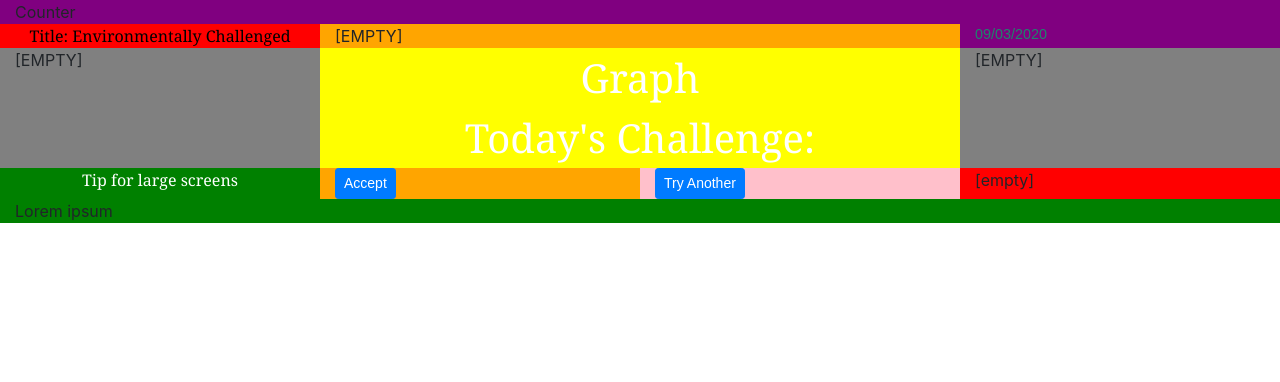
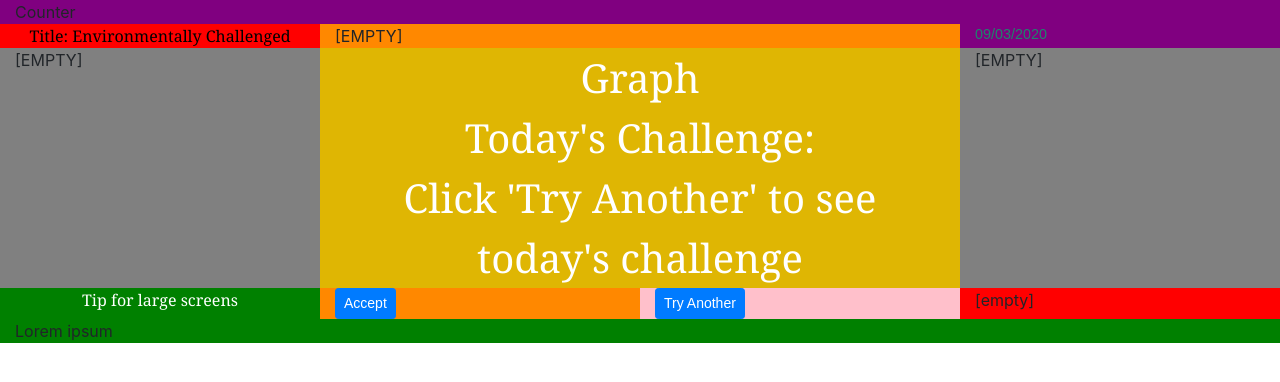
Before and after one commit to MoSiReRo/environmentally-challenged-frontend, a React (Create React App) app: page / in a window 1280 px wide. Shown: the top 382 px of the page. Built offline with nearby package versions, Linux system fonts and the light colour scheme.

Commit message:
Try Another button generates challenge description

```diff
--- a/public/styles.css
+++ b/public/styles.css
@@ -64,7 +64,7 @@ footer {
 }
 
 .yellow {
-  background-color: yellow;
+  background-color: rgb(223, 182, 3);
 }
 
 .pink {
@@ -76,7 +76,7 @@ footer {
 }
 
 .orange {
-  background-color: orange;
+  background-color: rgb(255, 136, 0);
 }
 
 .purple {
--- a/src/App.js
+++ b/src/App.js
@@ -10,29 +10,14 @@ class App extends React.Component {
   state = {
     date: "",
     challenges: [
-  "Bring a reusable bag when you go shopping",
-  "Don't buy anything packaged in plastic",
-  "Use a reusable water bottle",
-  "Use a reusable coffee cup",
-  "Reuse a plastic bag as a bin bag",
-  "Buy reusable straws",
-  "Use a compost bin for your food waste",
-  "Switch all your bills and bank statements to paperless",
-  "Don't eat meat today",
-  "Try a plant-based milk alternative",
-  "Take a 4 minute shower",
-  "Don't overfill your kettle; only boil the amount you need",
-  "Replace your light bulbs with more energy-efficient ones",
-  "Don't leave water running longer than it needs to",
-  "Do your laundry at a lower temperature",
-  "Use a drying rack instead of the tumble dryer",
-  "Use public transport instead of driving",
-  "Walk or cycle instead of driving",
-  "Buy your next item of clothing at a second-hand store",
-  "Give your unwanted clothes to charity instead of throwing them away",
-  "Read up on what can and can't be recycled in your borough",
-  "Encourage someone else to adopt eco-friendly habits"
-   ]
+      {ChallengeId: "966967c4-62ee-11ea-bc55-0242ac130003", challengeDesc: "Bring a reusable bag when you go shopping", completed: 0, userId: 1, accepted: 0, tips: "Doing this for a year will save XX litres of water"},
+      {ChallengeId: "96696a26-62ee-11ea-bc55-0242ac130003", challengeDesc: "Don't buy anything packaged in plastic", completed: 0, userId: 1, accepted: 0, tips: "Doing this for a year will save XXX"},
+      {ChallengeId: "96696b2a-62ee-11ea-bc55-0242ac130003", challengeDesc: "Use a reusable water bottle", completed: 0, userId: 1, accepted: 0, tips: "Doing this for a year will save YYY"},
+      {ChallengeId: "96696c10-62ee-11ea-bc55-0242ac130003", challengeDesc: "Switch all your bills and bank statements to paperless", completed: 0, userId: 1, accepted: 0, tips: "Doing this for a year will save ZZZ"},
+      {ChallengeId: "96696ce2-62ee-11ea-bc55-0242ac130003", challengeDesc: "Turn the tap off when brushing your teeth", completed: 0, userId: 1, accepted: 0, tips: "Doing this for a year will save ABC"},
+      {ChallengeId: "96697002-62ee-11ea-bc55-0242ac130003", challengeDesc: "Unplug appliances in standby mode", completed: 0, userId: 1, accepted: 0, tips: "Doing this for a year will save DEF"}
+    ],
+    todaysChallenge: {ChallengeId: "1", challengeDesc: "Click 'Try Another' to see today's challenge", completed: 0, userId: 1, accepted: 0, tips: "Tips go here"},
   };
 
   componentDidMount() {
@@ -45,10 +30,10 @@ class App extends React.Component {
     let mm = today.getMonth() + 1;
     let yyyy = today.getFullYear();
     if (dd < 10) {
-      dd=`0${dd}`;
+      dd = `0${dd}`;
     }
     if (mm < 10) {
-      mm=`0${mm}`;
+      mm = `0${mm}`;
     }
     const fullDate = dd + "/" + mm + "/" + yyyy;
 
@@ -61,12 +46,14 @@ const fullDate = dd + "/" + mm + "/" + yyyy;
   // Temporary array of challenges
   newChallenge = () => {
     const challenges = this.state.challenges;
-const i = (Math.floor(Math.random()*challenges.length));
+    const i = (Math.floor(Math.random() * challenges.length));
     const randomChallenge = challenges[i];
     console.log(randomChallenge);
+    this.setState({
+      todaysChallenge: randomChallenge
+    })
     return randomChallenge;
   }
-
 
 
 
@@ -75,9 +62,11 @@ render() {
       <div className="container-fluid">
         <Counter />
         <Header
-        getDateFunc={this.state.date}/>
+          getDateFunc={this.state.date} />
         <Main
-        newChallengeFunc={this.newChallenge}/>
+          todaysChallenge={this.state.todaysChallenge}
+          newChallengeFunc={this.newChallenge}
+          />
         <MobileTip />
         <Footer />
       </div>
--- a/src/Challenge.js
+++ b/src/Challenge.js
@@ -6,8 +6,8 @@ class Challenge extends React.Component {
     render() {
         return (
             <div>
-                Today's Challenge:
-                {this.props.newChallenge}
+                Today's Challenge: <br />
+                {this.props.todaysChallenge.challengeDesc}
             </div>
         )
 
--- a/src/Main.js
+++ b/src/Main.js
@@ -17,7 +17,9 @@ class Main extends React.Component {
             <div className="col-12 col-md-6 graph challenge yellow">
                <Graph />
                <Challenge
-               newChallengeFunc={this.props.newChallengeFunc}/>
+               todaysChallenge={this.props.todaysChallenge}
+               newChallengeFunc={this.props.newChallengeFunc}
+               />
             </div>
             <div className="col-3 grey d-none d-md-block">
                [EMPTY]
```
Lines whose indentation alone changed are shown as unchanged.
